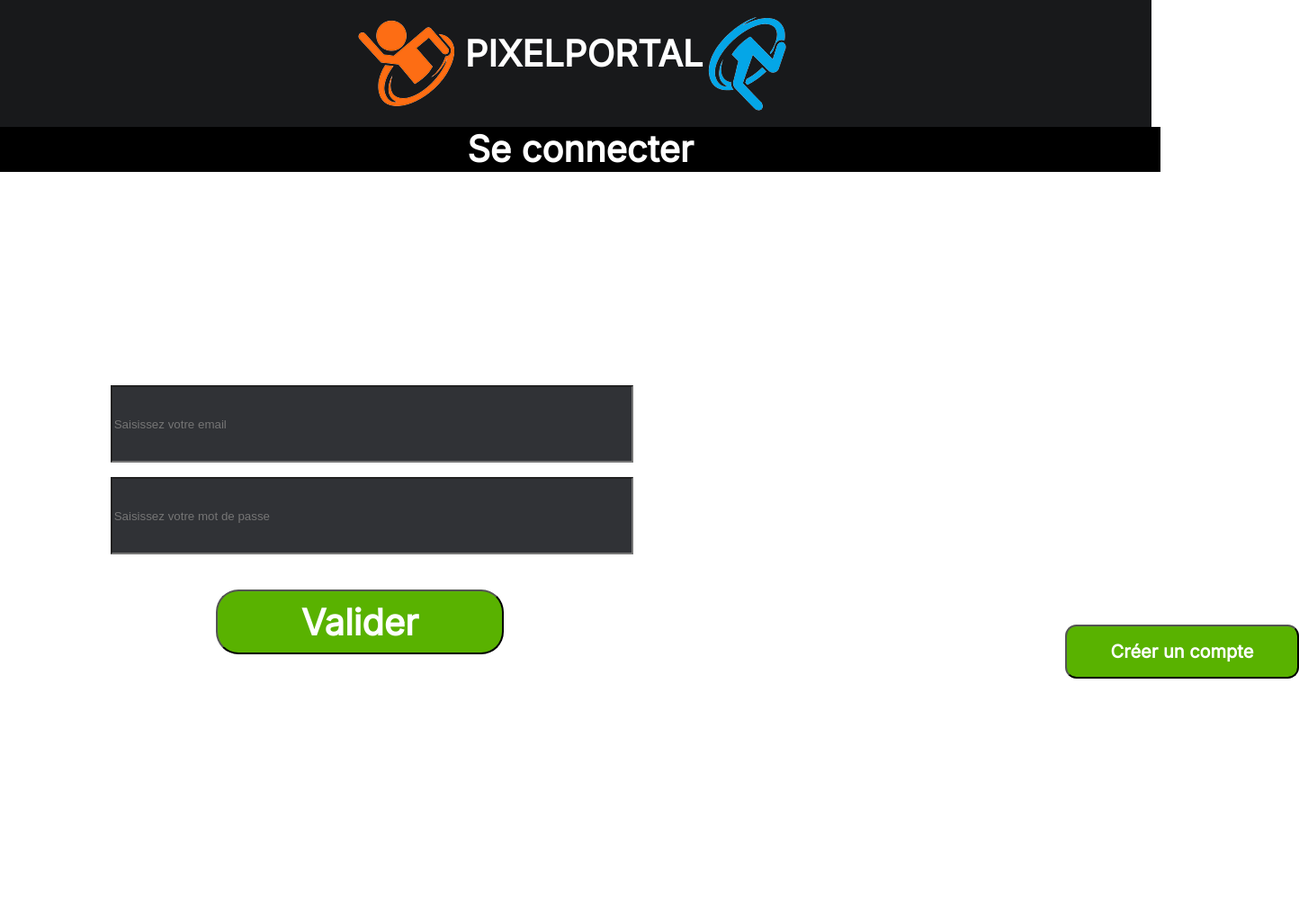
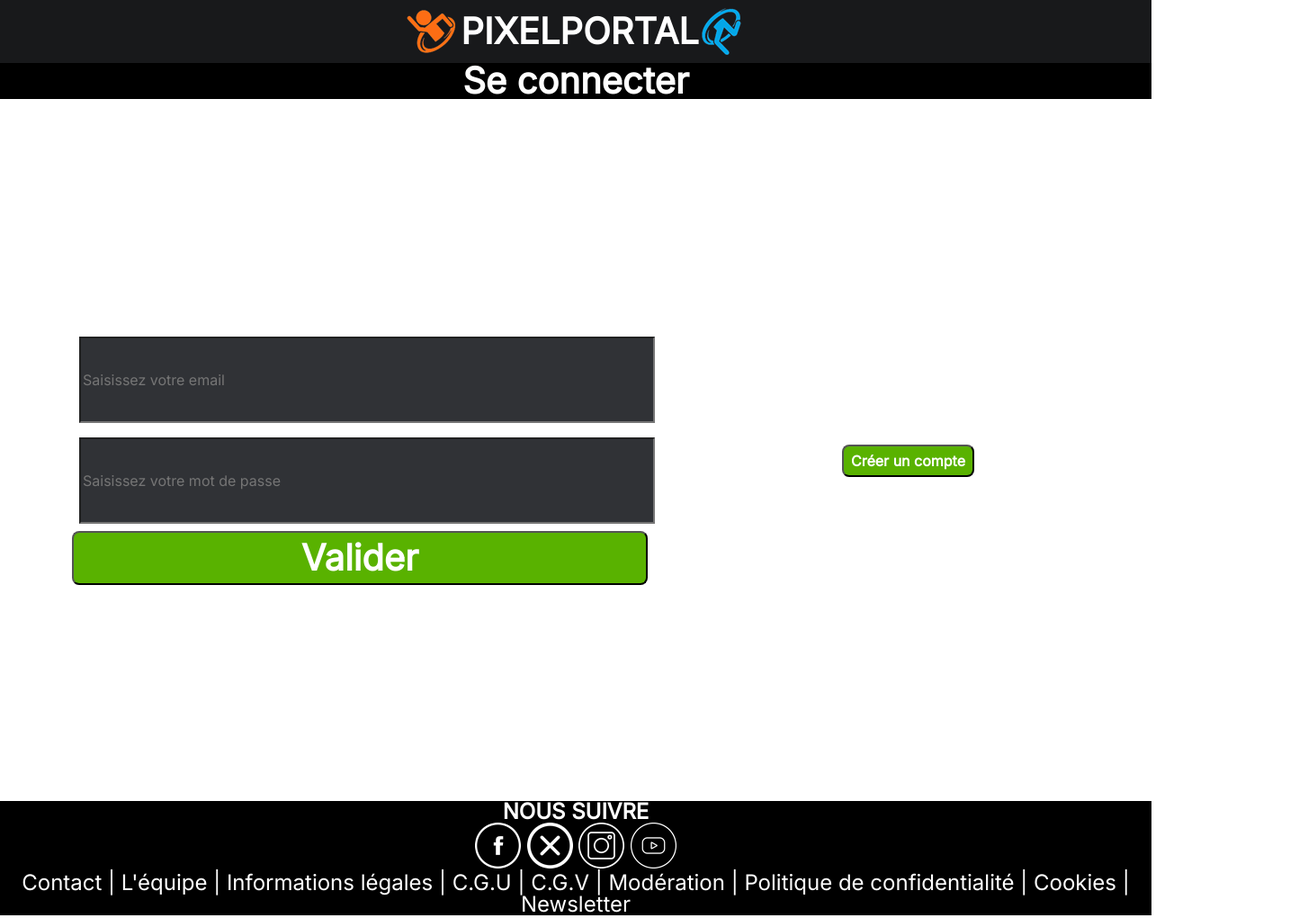
Before and after one commit to MedhiO/PixelPortal, a plain HTML site: page html/login.html in a window 1280 px wide. Shown: the top 1020 px of the page at 90% size, 1444 px wide, since content can reach past the window. Drawn offline with nearby package versions, Linux system fonts and the light colour scheme.

Commit message:
maj html

```diff
--- a/html/login.html
+++ b/html/login.html
@@ -3,48 +3,43 @@
 <head>
     <meta charset="UTF-8">
     <meta name="viewport" content="width=device-width, initial-scale=1.0">
-    <link rel="stylesheet" href="..\css\reset.css">
-    <link rel="stylesheet" href="..\css\style.css">
-    <title>Login</title>
+    <link href="https://cdn.jsdelivr.net/npm/bootstrap@5.3.2/dist/css/bootstrap.min.css" rel="stylesheet" integrity="sha384-T3c6CoIi6uLrA9TneNEoa7RxnatzjcDSCmG1MXxSR1GAsXEV/Dwwykc2MPK8M2HN" crossorigin="anonymous">
+    <link rel="stylesheet" href="../css/reset.css">
+    <link rel="stylesheet" href="../css/login.css">
     <link rel="preconnect" href="https://fonts.googleapis.com">
     <link rel="preconnect" href="https://fonts.gstatic.com" crossorigin>
     <link href="https://fonts.googleapis.com/css2?family=Inter&display=swap" rel="stylesheet">
+    <title>Login</title>
 </head>
 <body>
     <a href="../index.html">
         <div class="entete" id="entete">
-            <img src="../images/portal1-removebg-preview.png" class="portal1" id="portal1" alt="portal blue">
+            <img src="../images/portal1.png" class="portal1" id="portal1" alt="portal orange">
             <h1>PIXELPORTAL</h1>
-            <img src="../images/portal2-removebg-preview.png" class="portal2" id="portal2" alt="portal orange">
+            <img src="../images/portal2.png" class="portal2" id="portal2" alt="portal blue">
         </div>
     </a>
-    <header>
     <div class="header" id="header">Se connecter</div>
-    </header>
-    <div class="bodyLogin" id="bodyLogin">
-        <div class="plusDID" id="plusDID">
-            <form action="#" method="get" class="formRegister2" id="formRegister2">
-                <label for="identify" class="identify" id="identify">Identifiez vous :</label><br>
-                    <input type="email" id="email2" name="email2" class="email2" placeholder="Saisissez votre email"><br>
-                <label for="email"></label><br>
-                <input type="password" id="password2" name="password2" class="password2" placeholder="Saisissez votre mot de passe"><br>
+    <div class="body" id="body">
+    <div class="shapeBody" id="shapeBody">
+        <form class="formRegister2" id="formRegister2">
+            <div class="shapeConnexion" id="shapeConnexion">
+                <label for="identify" class="identify" id="identify">Identifiez vous :</label>
+                <input type="email" id="email2" class="email2" placeholder="Saisissez votre email">
+                <input type="password" id="password2" class="password2" placeholder="Saisissez votre mot de passe">
                 <input type="submit" value="Valider" class="inputValider" id="Valider">
-                <div id="erreurInfoSaisie" class="messageErreurInfoSaisie"></div>
-                <div id="erreurSimilariteInfo" class="messageErreurSimilariteInfo"></div>
+                <div id="erreurInfoSaisie" class="messageErreur"></div>
+                <div id="erreurSimilariteInfo" class="messageErreur"></div>
+            </div>
         </form>
-        </div>
-        <div class="plusDID2" id="plusDID2">
-            <div class="span4" id="span4">Vous ne possédez pas de compte sur PixelPortal ? </div><br>
-            <span class="span5" id="span5">C'est rapide, gratuit, et ca vous<br>
-                 permettra de participer sur le forums,<br>
-                 afin que vous puissiez profitez<br>
-                  pleinement de notre communauté...</span><br>
-                  <a href="./register.html">
-                  <input type="submit" value="Créer un compte" class="inputCréerCompte" id="inputCréerCompte" class="inputCréerCompte">
-                </a>
+        <div class="shapeCreerCompte" id="shapeCreerCompte">
+            <span class="spanA" id="span1">Vous ne possédez pas de compte sur PixelPortal ?</span>
+            <span class="spanC" id="span2">C'est rapide, gratuit, et ca vous permettra de participer sur le forums,</span>
+            <span class="spanC" id="span3">afin que vous puissiez profitez pleinement de notre communauté...</span>
+            <a href="./register.html"><input type="button" value="Créer un compte" class="inputCréerCompte" id="inputCréerCompte"></a>
         </div>
     </div>
-    <footer>
+    </div>
     <div class="footer" id="footer">
         <span class="span1" id="span1">NOUS SUIVRE</span>
         <div class="logoReseaux" id="logoReseaux">
@@ -53,12 +48,9 @@
             <img src="../images/instagram.png" class="instagram" id="instagram" alt="logo instagram">
             <img src="../images/youtube.png" class="youtube" id="youtube" alt="logo youtube">
         </div>
-            <div>
-                <span class="spanIndex" id="span2">Contact | L'équipe | Informations légales | C.G.U | C.G.V | Modération | Politique de confidentialité | Cookies</span>
+    <div class="mention" id="mention">Contact | L'équipe | Informations légales | C.G.U | C.G.V | Modération | Politique de confidentialité | Cookies | Newsletter</div>
     </div>
-            <span class="spanIndex" id="span3">Newsletter</span>
-        </div>
-    </footer>
-    <script src="../javascript/script2.js"></script>
+    <script src="../javascript/script(Validation identification).js"></script>
+    <script src="https://cdn.jsdelivr.net/npm/bootstrap@5.3.2/dist/js/bootstrap.bundle.min.js" integrity="sha384-C6RzsynM9kWDrMNeT87bh95OGNyZPhcTNXj1NW7RuBCsyN/o0jlpcV8Qyq46cDfL" crossorigin="anonymous"></script>
 </body>
 </html>
```
Also changed, not shown: html/loginV2.html (deleted, +0 -36 lines), html/register.html (+1 -1 lines). Lines whose indentation alone changed are shown as unchanged.
